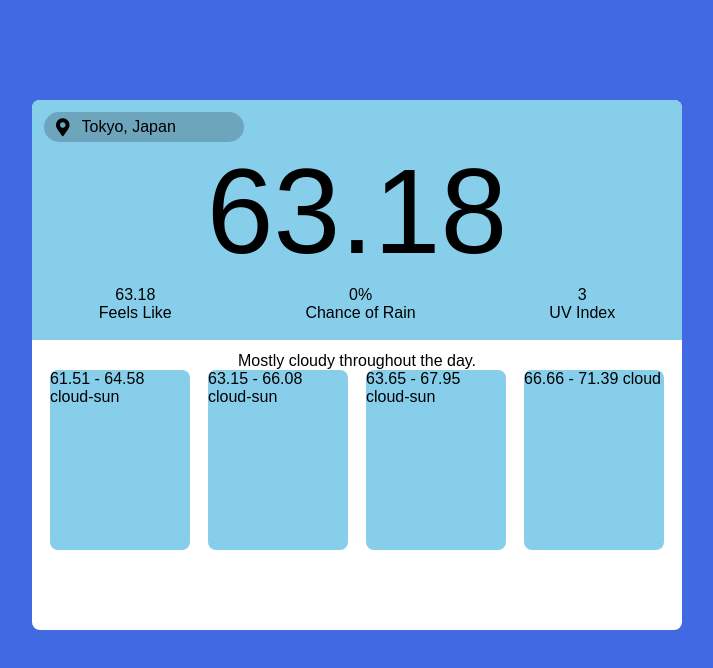
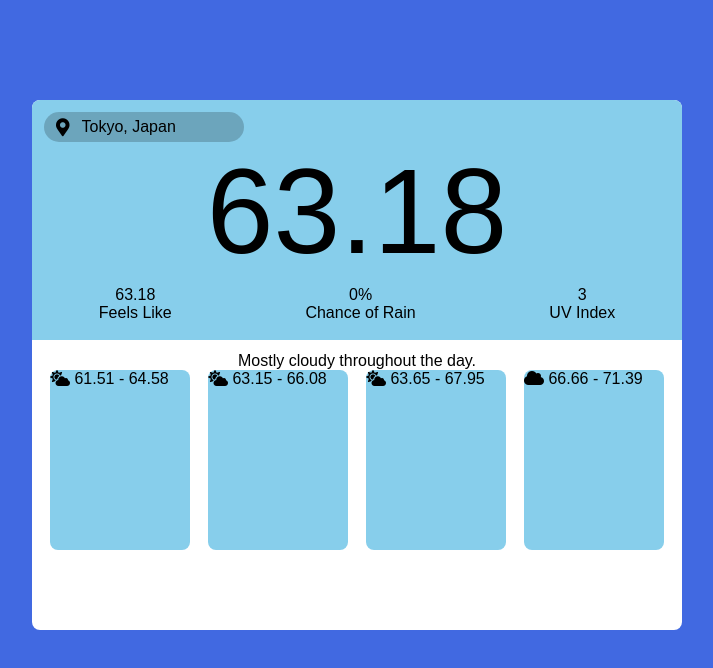
Before and after one commit to balkarjun/vue-forecaster, a Vue app: page / in a window 1280 px wide. Shown: the top 668 px of the page, without its empty margins (283-996 px from the left). Built offline with nearby package versions, Linux system fonts and the light colour scheme.

Commit message:
Display icons based on forecast data

```diff
--- a/src/App.vue
+++ b/src/App.vue
@@ -29,8 +29,8 @@
       <p class="summary">{{ today.summary }}</p>
       <div class="forecast-list">
         <div class="forecast" v-for="(item, index) in forecasts" :key="index">
+          <i class="fas" :class="`fa-${item.icon}`"></i>
           {{ item.min }} - {{ item.max }}
-          {{ item.icon }}
         </div>
       </div>
     </section>
```
